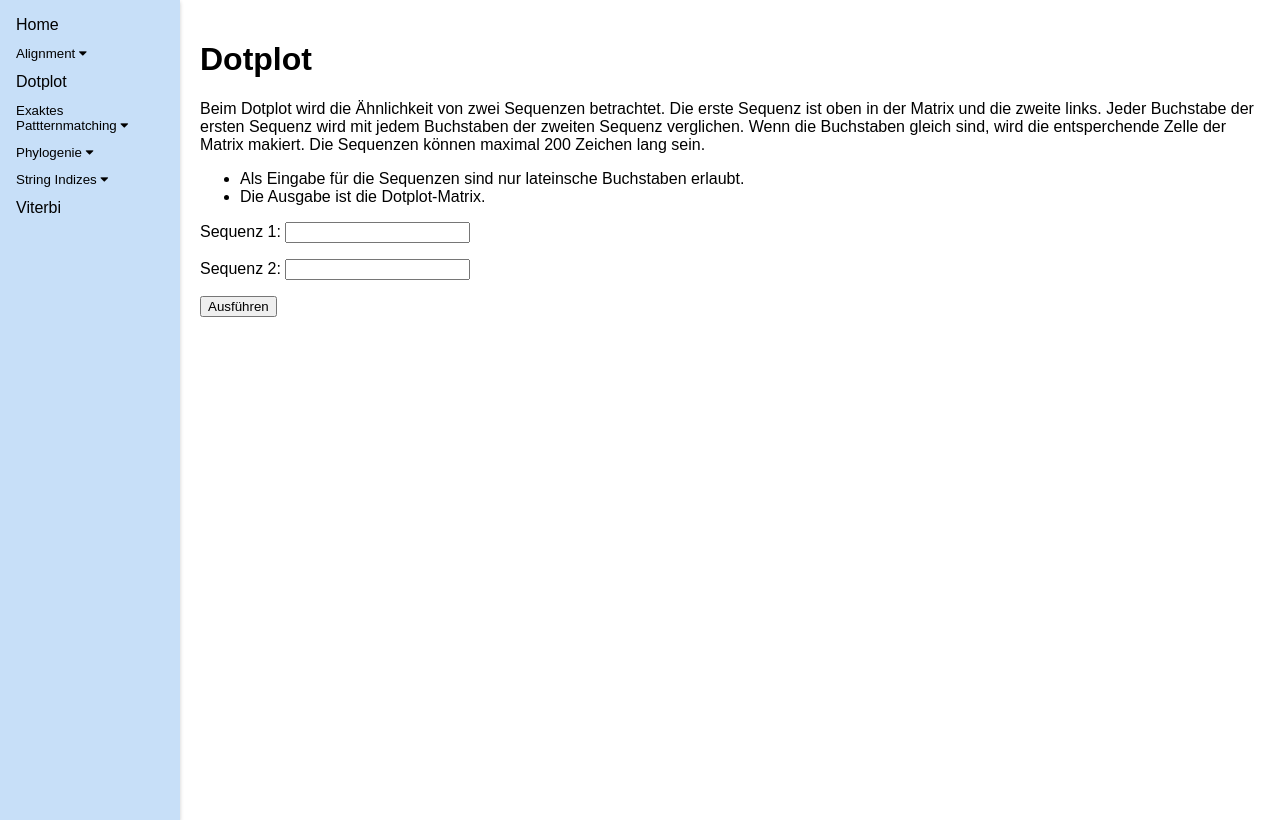
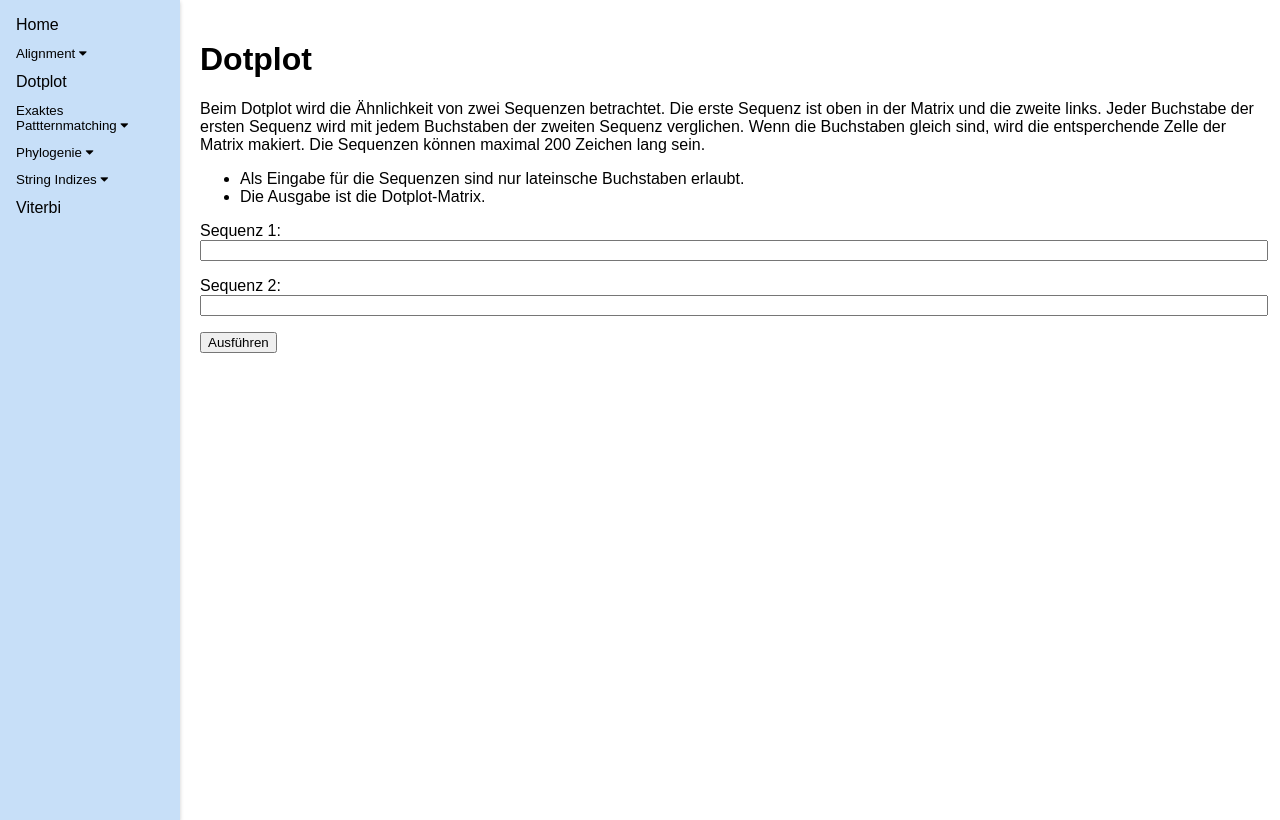
Before and after one commit to ngdqtram99/bioinformatics-hub, a Django app: page /dotplot/ in a window 1280 px wide. Run offline with Django 4.2, Linux system fonts and the light colour scheme.

Commit message:
Sequenz Eingabe ändert

```diff
--- a/webapp/templates/dotplot.html
+++ b/webapp/templates/dotplot.html
@@ -8,6 +8,12 @@
   .filled{
     background-color: rgb(0, 123, 255);
   }
+
+
+  .max-width-input {
+  width: 100%;
+}
+
     .main_output {
       width: fit-content;
       background-color: #f2f3f1;
```
